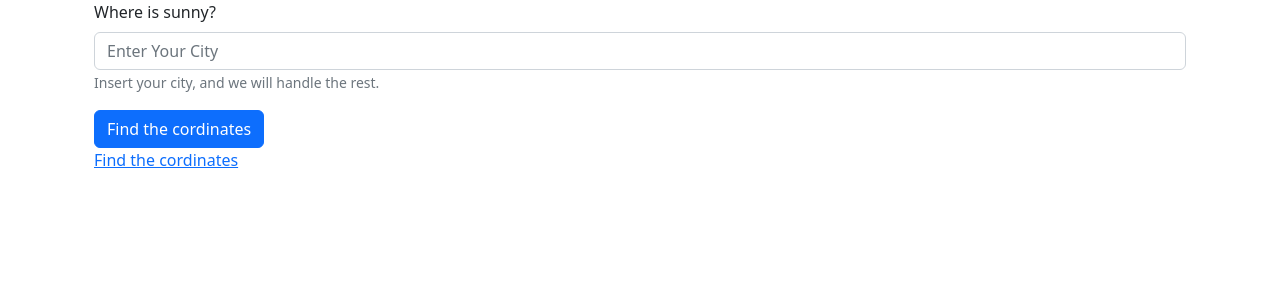
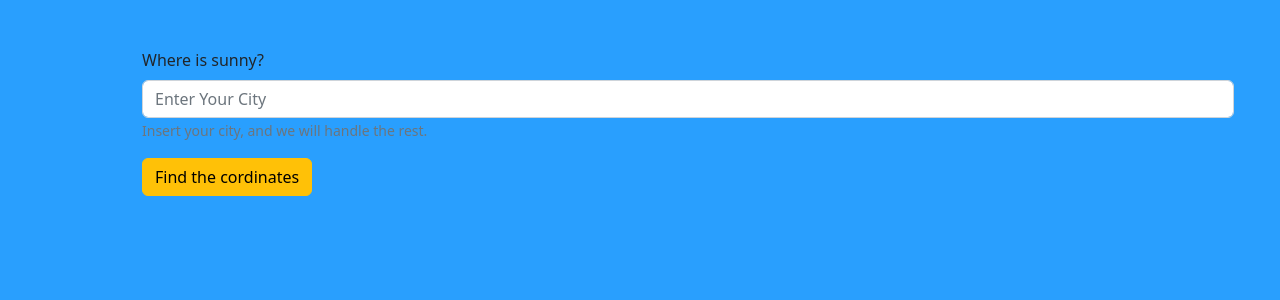
Before and after one commit to csarmientobaca/d10-2023, a React (Create React App) app: page / in a window 1280 px wide. Shown: the top 300 px of the page. Built offline with nearby package versions, Linux system fonts and the light colour scheme; the HTML template or start-up script is replaced by a standard one.

Commit message:
added bg color

```diff
--- a/src/components/Hero.jsx
+++ b/src/components/Hero.jsx
@@ -1,6 +1,7 @@
 import { useSelector } from "react-redux"
 import { useEffect, useState } from "react";
 import "./Hero.css"
+import { Link } from "react-router-dom";
 
 const Hero = () => {
     const cityContent = useSelector(state => state.city.cityContent[0])
@@ -44,9 +45,11 @@ const Hero = () => {
                             <h2 className='mb-3'>{cityData?.weather[0].main} (with/or) {cityData?.weather[0].description}</h2>
 
                             <h4 className='mb-3'>{cityData?.main.temp} °</h4>
-                            <a className='btn btn-outline-light btn-lg' href='#!' role='button'>
-                                Call to action
-                            </a>
+                            <Link to="/">
+                                <a className='btn btn-outline-light btn-lg' href='#!' role='button'>
+                                    Change city
+                                </a>
+                            </Link>
                         </div>
                     </div>
                 </div>
--- a/src/components/Home.jsx
+++ b/src/components/Home.jsx
@@ -44,10 +44,7 @@ const Home = () => {
     return (
 
         <>
-            {/* <h1>
-                this is home
-            </h1>
-            {city && <h1>this city is : {city.name}</h1>} */}
+
             <Container>
 
                 <Hero />
--- /dev/null
+++ b/src/components/SearchHome.css
@@ -0,0 +1,3 @@
+body {
+    background-color: #299FFE;
+}
--- a/src/components/SearchHome.jsx
+++ b/src/components/SearchHome.jsx
@@ -4,6 +4,8 @@ import { useState, useEffect } from 'react';
 import { Container, Col, Row } from 'react-bootstrap';
 import { Link, useNavigate } from 'react-router-dom';
 import { useDispatch } from 'react-redux';
+import "./SearchHome.css"
+
 
 function BasicExample() {
     const dispatch = useDispatch();
@@ -43,7 +45,7 @@ function BasicExample() {
     }, [cordi, dispatch, navigate]);
 
     return (
-        <Container>
+        <Container className='my-5 mx-5'>
             <Row>
                 <Col>
                     <Form onSubmit={handleSubmit}>
@@ -59,17 +61,13 @@ function BasicExample() {
                                 Insert your city, and we will handle the rest.
                             </Form.Text>
                         </Form.Group>
-                        <Button variant="primary" type="submit">
+                        <Button variant="warning" type="submit">
                             Find the cordinates
                         </Button>
                     </Form>
                 </Col>
             </Row>
-            <Row>
-                <Link to="/home" variant="primary">
-                    Find the cordinates
-                </Link>
-            </Row>
+
         </Container>
     );
 }
```
